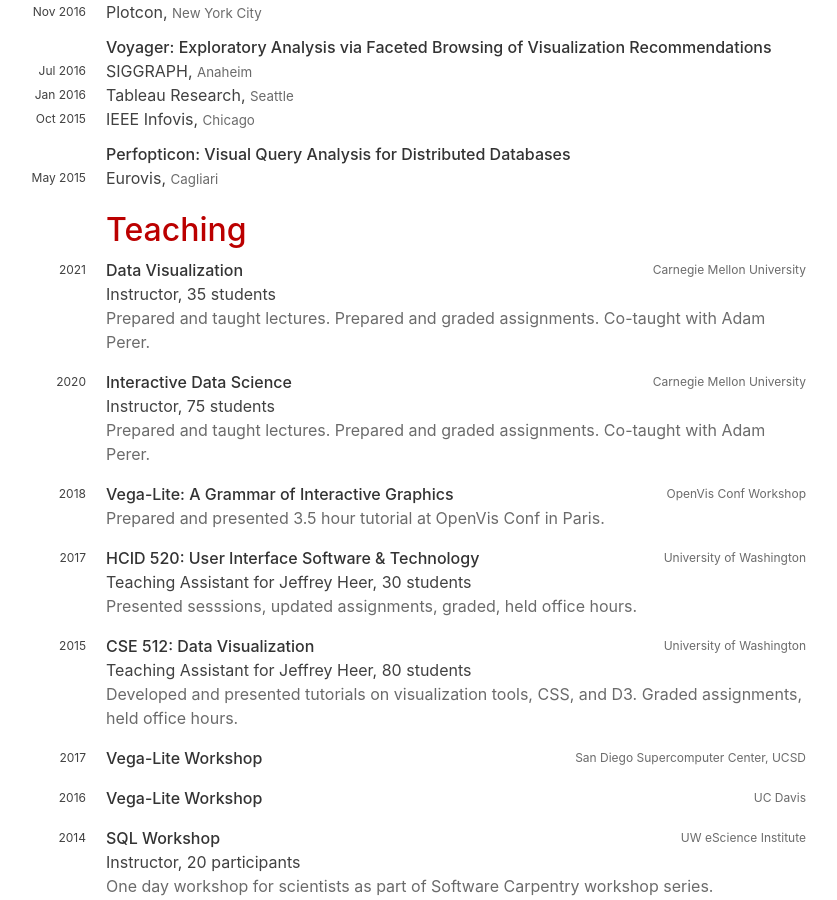
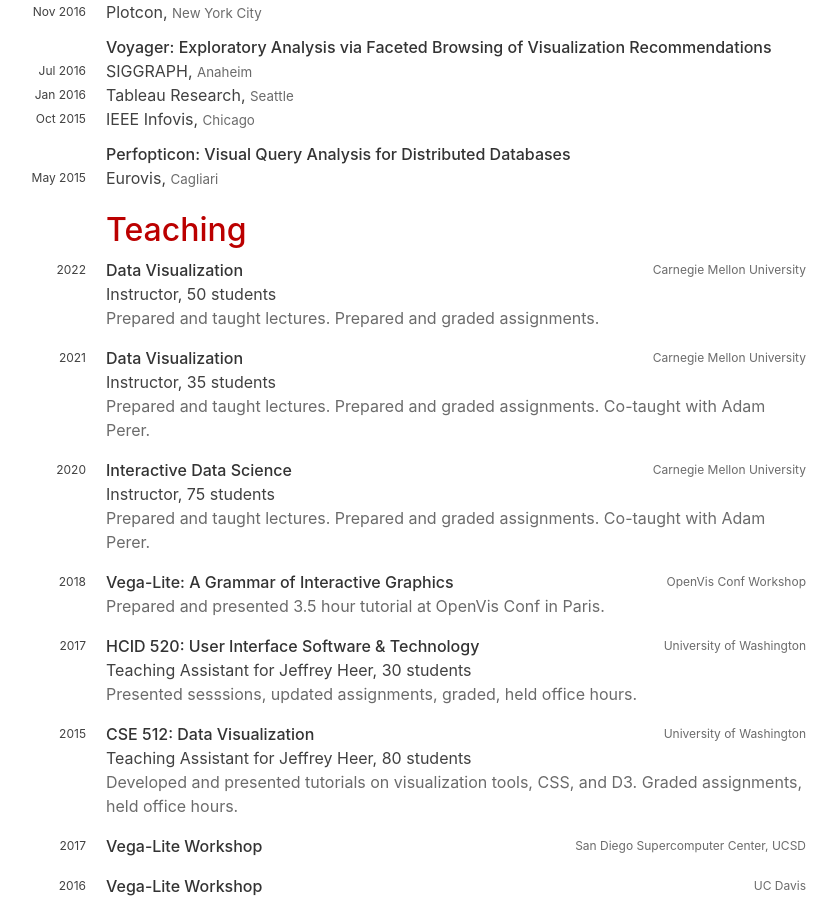
Before and after one commit to domoritz/domoritz.github.io, a Jekyll site: the page built from cv.html, in a window 1280 px wide and 900 px high, scrolled down 11386 px. Shown: the whole window, without its empty margins (234-1071 px from the left). Built offline with Jekyll 4.4.1, drawn with Linux system fonts in a browser that asks for light colours.

Commit message:
Add vis class

```diff
--- a/_data/teaching.yml
+++ b/_data/teaching.yml
@@ -1,3 +1,10 @@
+- title: "Data Visualization"
+  location: Carnegie Mellon University
+  role: Instructor
+  url: https://dig.cmu.edu/vis2022
+  year: 2022
+  students: 50 students
+  description: Prepared and taught lectures. Prepared and graded assignments.
 - title: "Data Visualization"
   location: Carnegie Mellon University
   role: Instructor
```
